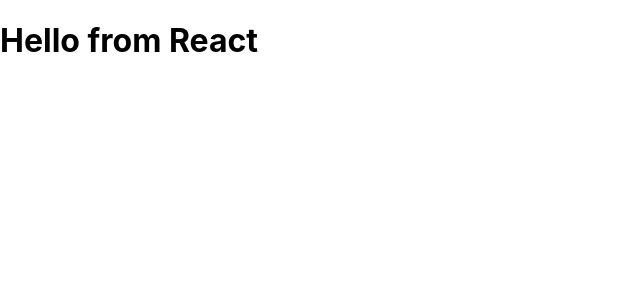
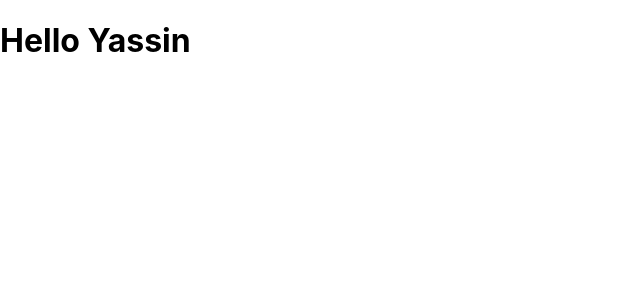
Before and after one commit to yassinabdelhamid/react-tracker, a React (Create React App) app: page / in a window 1280 px wide. Shown: the top 300 px of the page, without its empty margins (0-640 px from the left). Built offline with nearby package versions, Linux system fonts and the light colour scheme.

Commit message:
Created components folder with header file

```diff
--- a/src/App.js
+++ b/src/App.js
@@ -1,7 +1,10 @@
 function App() {
+
+  const author = 'Yassin'
+
   return (
-    <div className="App">
-      <h1>Hello from React</h1>
+    <div className="container">
+      <h1>Hello {author}</h1>
     </div>
   )
 }
```
Also changed, not shown: src/components/Header.js (added, +9 -0 lines).
